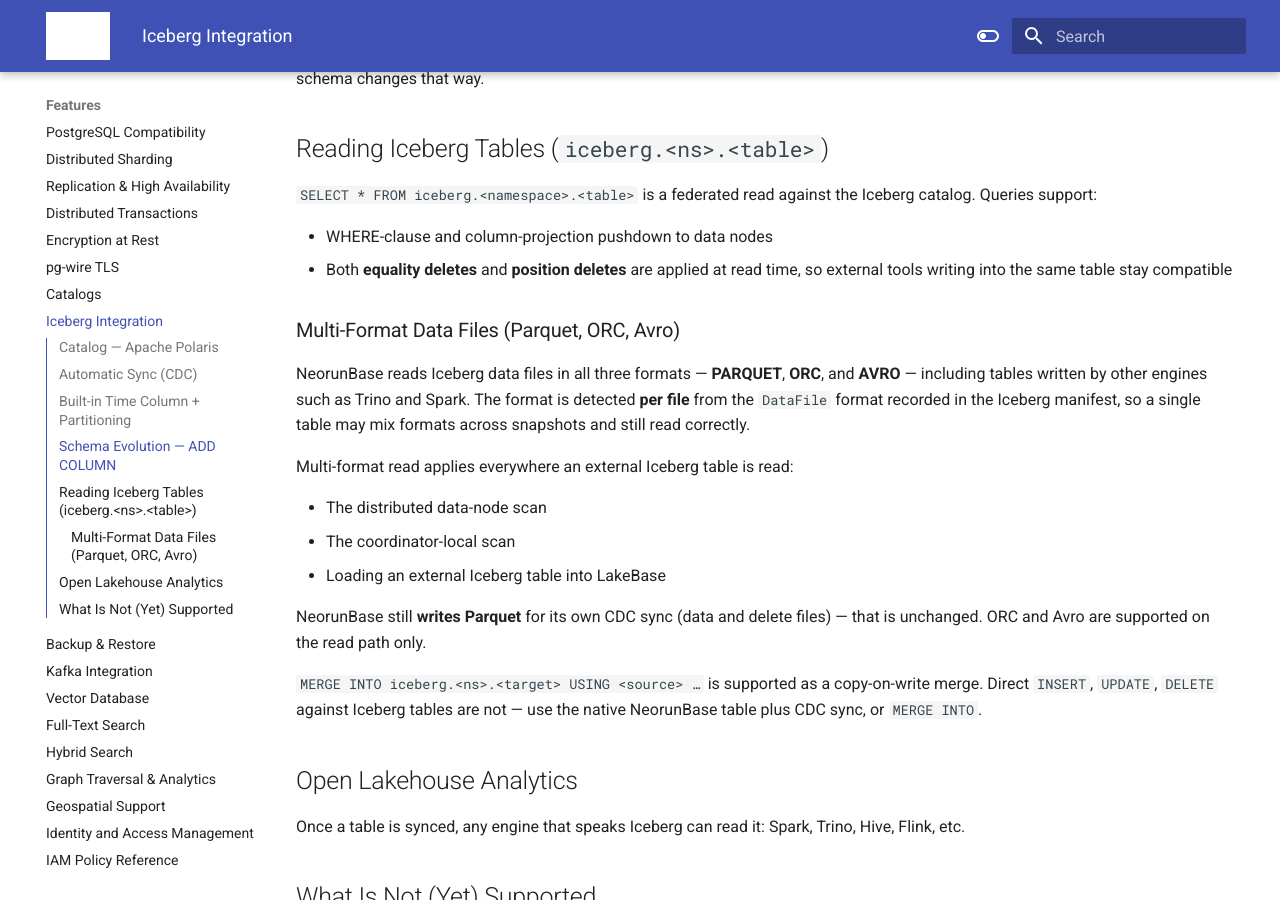
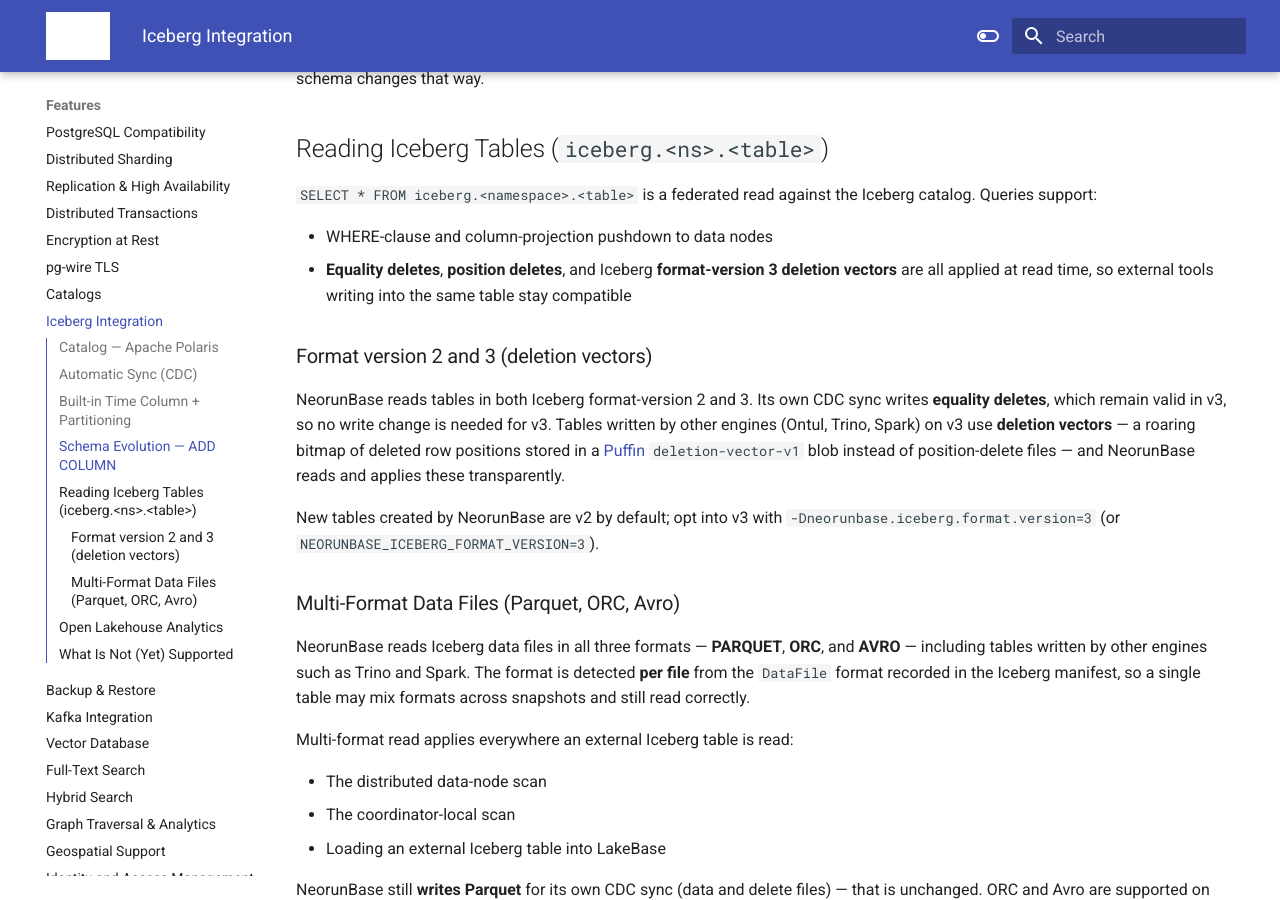
Before and after one commit to cloudcheflabs/neorunbase-docs, an MkDocs documentation site: the page built from docs/features/iceberg-integration.md, in a window 1280 px wide and 900 px high, scrolled down 1498 px. Built offline with MkDocs 1.6.1 and Material for MkDocs 9.7.7, drawn with Linux system fonts in a browser that asks for light colours; the version menu is left out; grey boxes are pictures that could not be loaded.

Commit message:
docs: Iceberg v3 deletion-vector read + v2/v3 format versions
NeorunBase reads format-version 3 deletion vectors (Puffin) at read time; its CDC
sync still writes equality deletes (valid in v3). v3 table creation is opt-in via
neorunbase.iceberg.format.version=3.

Co-Authored-By: Claude Opus 4.8 (1M context) <noreply@anthropic.com>

```diff
--- a/docs/features/iceberg-integration.md
+++ b/docs/features/iceberg-integration.md
@@ -49,7 +49,13 @@ Adding a column to a NeorunBase table (`ALTER TABLE … ADD COLUMN …`) is prop
 `SELECT * FROM iceberg.<namespace>.<table>` is a federated read against the Iceberg catalog. Queries support:
 
 - WHERE-clause and column-projection pushdown to data nodes
-- Both **equality deletes** and **position deletes** are applied at read time, so external tools writing into the same table stay compatible
+- **Equality deletes**, **position deletes**, and Iceberg **format-version 3 deletion vectors** are all applied at read time, so external tools writing into the same table stay compatible
+
+### Format version 2 and 3 (deletion vectors)
+
+NeorunBase reads tables in both Iceberg format-version 2 and 3. Its own CDC sync writes **equality deletes**, which remain valid in v3, so no write change is needed for v3. Tables written by other engines (Ontul, Trino, Spark) on v3 use **deletion vectors** — a roaring bitmap of deleted row positions stored in a [Puffin](https://iceberg.apache.org/puffin-spec/) `deletion-vector-v1` blob instead of position-delete files — and NeorunBase reads and applies these transparently.
+
+New tables created by NeorunBase are v2 by default; opt into v3 with `-Dneorunbase.iceberg.format.version=3` (or `NEORUNBASE_ICEBERG_FORMAT_VERSION=3`).
 
 ### Multi-Format Data Files (Parquet, ORC, Avro)
 
```
